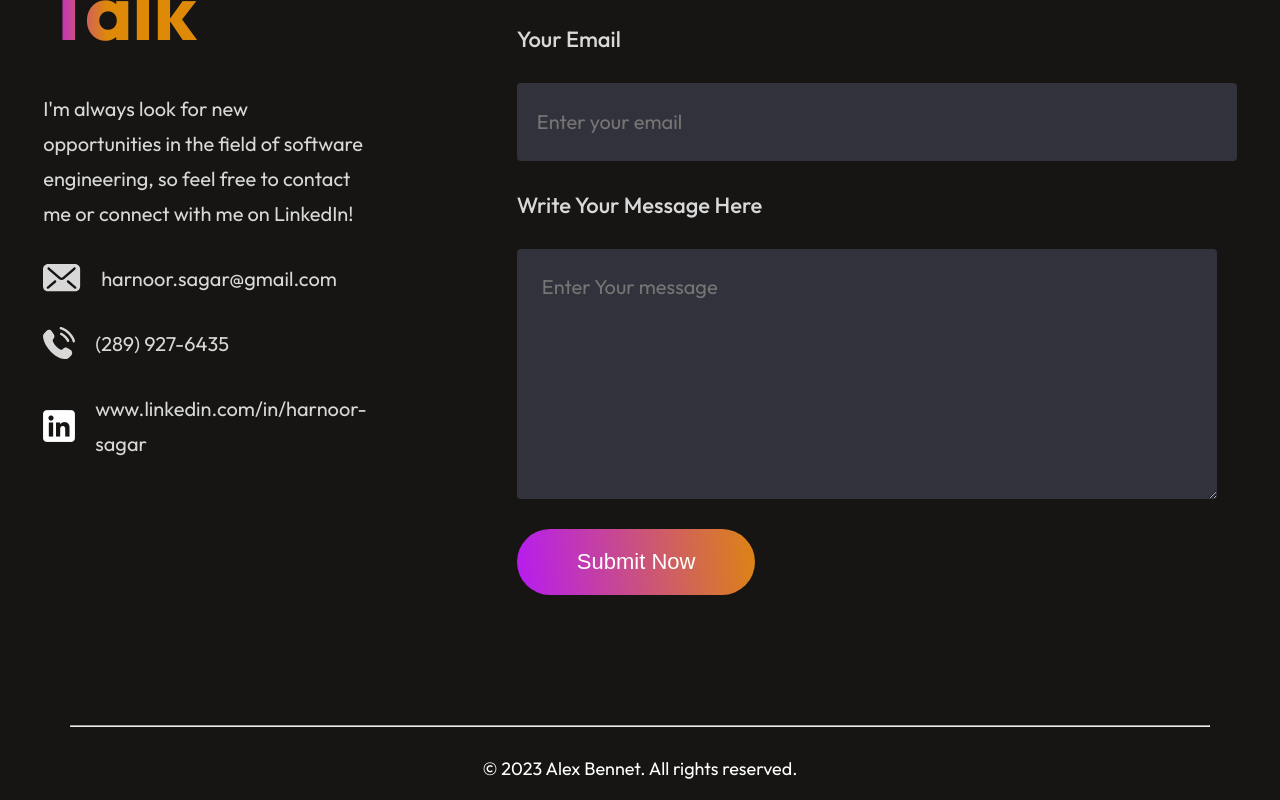
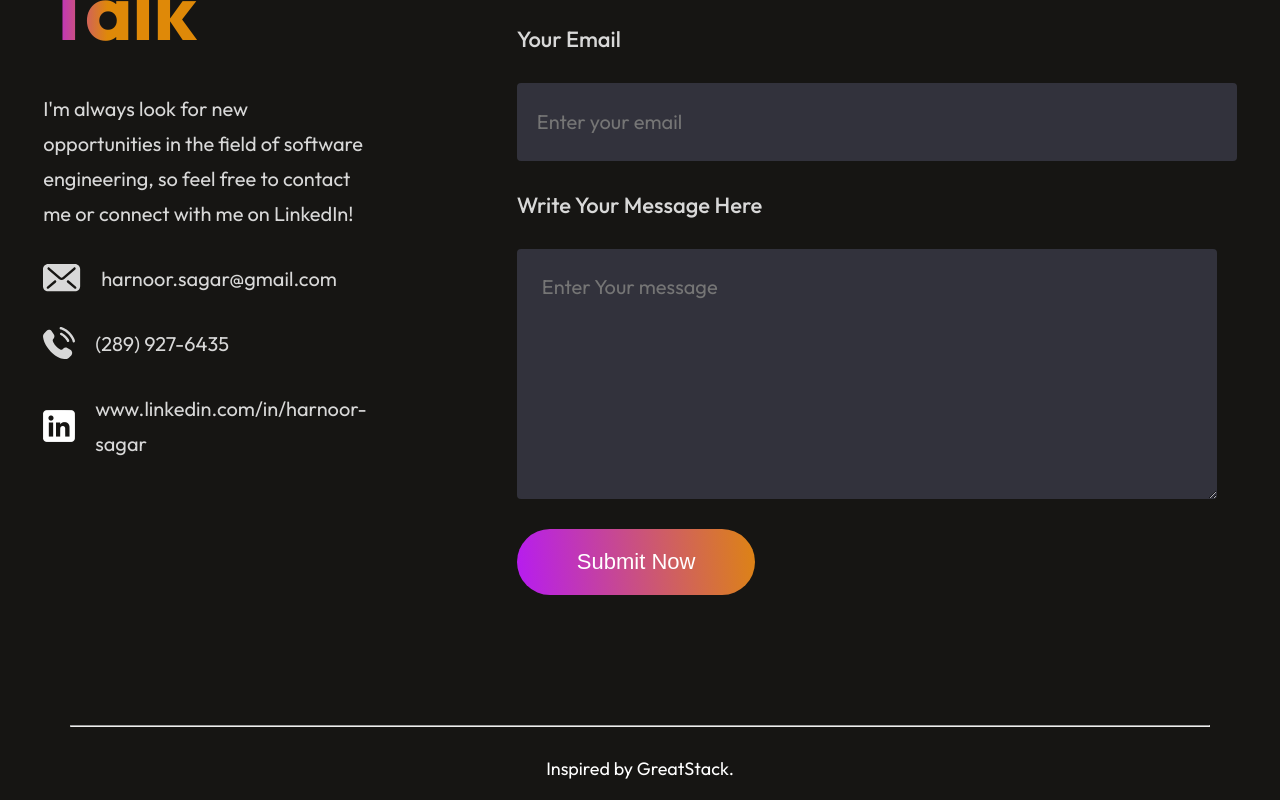
Before and after one commit to HarnoorSagar/my-personal-website, a React (Vite) app: page / in a window 1280 px wide. Shown: the part 5753-6553 px from the top of the page. Built offline with nearby package versions, Linux system fonts and the light colour scheme.

Commit message:
updated footer

```diff
--- a/src/Components/Footer/Footer.jsx
+++ b/src/Components/Footer/Footer.jsx
@@ -8,7 +8,7 @@ const Footer = () => {
     <div className='footer'>
         <hr />
         <div className="footer-bottom">
-            <p className="footer-bottom-left">© 2023 Alex Bennet. All rights reserved.</p>
+            <p className="footer-bottom-left">Inspired by GreatStack.</p>
         </div>
     </div>
   )
```
